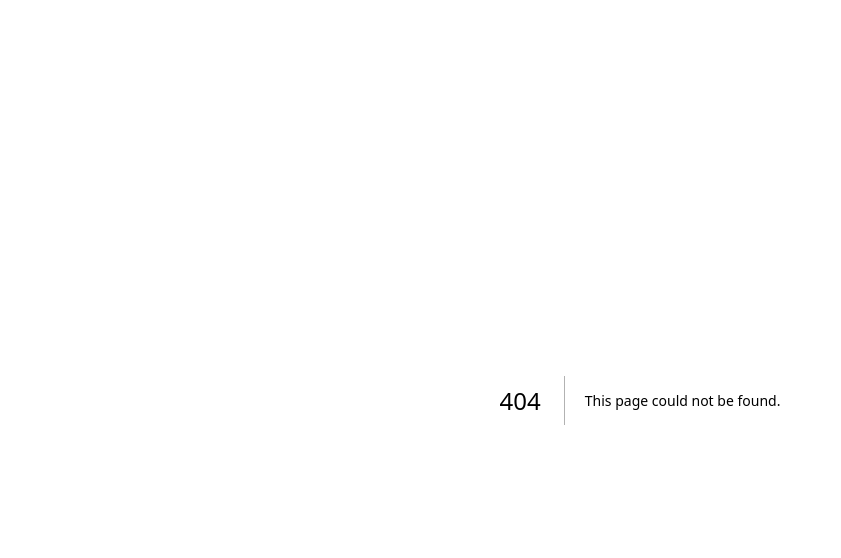
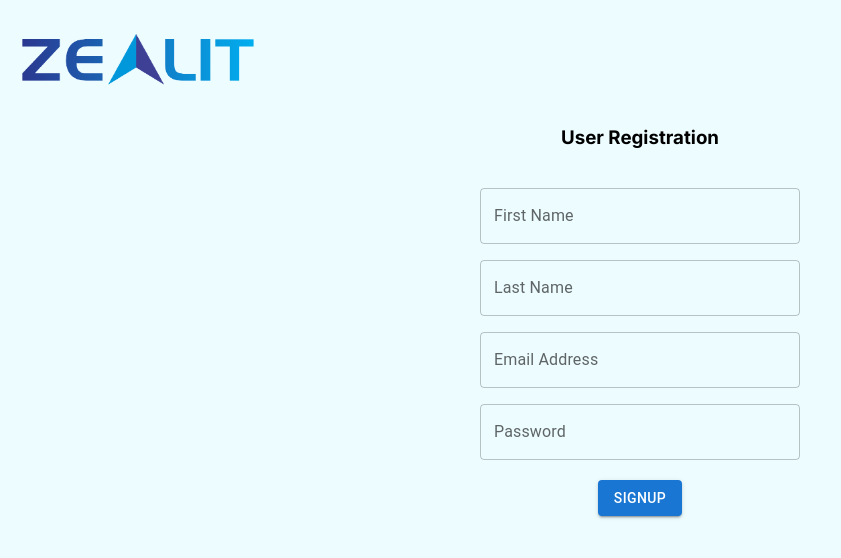
Before and after one commit to zeal-pk/DPP-Client, a Next.js app: page /signup in a window 1280 px wide. Before the commit this address had no page. Shown: the top 558 px of the page, without its empty margins (0-841 px from the left). Built offline with nearby package versions, Linux system fonts and the light colour scheme.

Commit message:
Login and Signup Partially completed

```diff
--- a/src/app/globals.css
+++ b/src/app/globals.css
@@ -1,5 +1,10 @@
 body {
-  background-image: linear-gradient(to right, lightblue, rgb(59, 59, 247));
+  /* background-image: linear-gradient(
+    to right,
+    rgb(241, 243, 244),
+    rgb(213, 242, 255)
+  ); */
+  background-color: rgb(237, 252, 255);
 }
 
 a {
@@ -56,6 +61,21 @@ a {
 .customerList-section-card-cardAction {
   display: flex;
   justify-content: space-between;
+}
+
+.customerList-scroll {
+  max-width: 100%;
+  height: 70vh;
+  overflow: hidden;
+  overflow-y: scroll;
+  scrollbar-width: none;
+  margin-top: 20px;
+}
+
+.customerList-scroll-content {
+  display: flex;
+  flex-direction: column;
+  gap: 10px;
 }
 
 .addCustomer-form-div {
--- /dev/null
+++ b/src/app/signup/page.js
@@ -0,0 +1,87 @@
+"use client";
+import { useState } from "react";
+import zealitLogo from "../../assets/ZealLogo.png";
+import Image from "next/image";
+import axios from "axios";
+import Stack from "@mui/material/Stack";
+import Button from "@mui/material/Button";
+import TextField from "@mui/material/TextField";
+import Container from "@mui/material/Container";
+
+async function handleSignup(userData) {
+  let response = await axios
+    .post("http://localhost:9000/postUser", userData)
+    .then((response) => {
+      // console.log(response);
+    });
+}
+
+export default function Signup() {
+  let [firstName, setFirstName] = useState();
+  let [lastName, setLastName] = useState();
+  let [email, setEmail] = useState();
+  let [password, setPassword] = useState();
+  return (
+    <div className="main">
+      <Image src={zealitLogo} width="260" height="100" />
+      <Container
+        maxWidth="sm"
+        sx={{
+          display: "flex",
+          flexDirection: "column",
+          alignItems: "center",
+          justifyContent: "center",
+          gap: "20px",
+          height: "50vh",
+        }}
+      >
+        <h3>User Registration</h3>
+        <Stack spacing={2} direction="column" sx={{ width: 320 }}>
+          <TextField
+            id="outlined-basic"
+            label="First Name"
+            variant="outlined"
+            onChange={(e) => setFirstName(e.target.value)}
+          />
+          <TextField
+            id="outlined-basic"
+            label="Last Name"
+            variant="outlined"
+            onChange={(e) => setLastName(e.target.value)}
+          />
+          <TextField
+            id="outlined-basic"
+            label="Email Address"
+            variant="outlined"
+            onChange={(e) => setEmail(e.target.value)}
+          />
+          <TextField
+            id="outlined-basic"
+            label="Password"
+            variant="outlined"
+            onChange={(e) => setPassword(e.target.value)}
+          />
+        </Stack>
+
+        <Stack spacing={1}>
+          <Button
+            variant="contained"
+            onClick={() => {
+              let usrData = {
+                firstName: firstName,
+                lastName: lastName,
+                email: email,
+                password: password,
+                role: "user",
+              };
+              handleSignup(usrData);
+            }}
+          >
+            SignUp
+          </Button>
+        </Stack>
+      </Container>
+      {/* </div> */}
+    </div>
+  );
+}
--- a/src/app/user/page.js
+++ b/src/app/user/page.js
@@ -15,7 +15,6 @@ export default function Home() {
 
   const Fun = async () => {
     const response = await axios.get("http://localhost:9000/");
-    console.log(response.data);
     setCustomerDetails(response.data);
   };
   useEffect(() => {
@@ -27,6 +26,8 @@ export default function Home() {
       <NavBar />
       <h3 className="pageTitle">Customer List</h3>
       {/* --------------------------------- Customer List Section - START */}
+      <section className="customerList-scroll">
+        <section className="customerList-scroll-content">
           <section className="customerList-section">
             {customerDetails.map((customerDetail) => (
               <Link
@@ -63,6 +64,8 @@ export default function Home() {
               </Link>
             ))}
           </section>
+        </section>
+      </section>
       {/* --------------------------------- Customer List Section - END */}
     </div>
   );
```
Also changed, not shown: src/app/admin/customerDetails/[customerId]/page.js (+0 -43 lines), src/app/admin/page.js (+8 -1 lines), src/app/login/page.js (added, +28 -0 lines), src/app/page.js (+96 -24 lines). Lines whose indentation alone changed are shown as unchanged.
